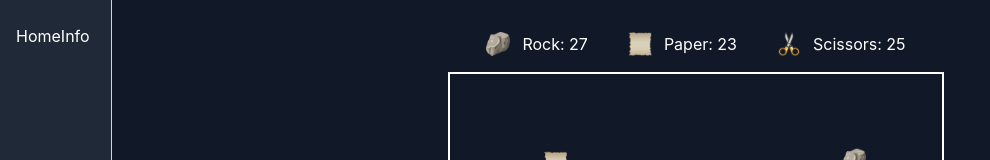
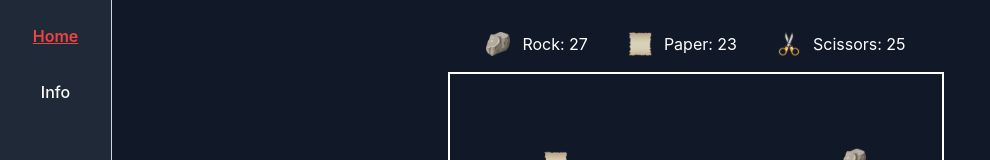
Before and after one commit to 40fathoms/rock-paper-scissors, a React (Vite) app: page / in a window 1280 px wide. Shown: the top 160 px of the page, without its empty margins (0-990 px from the left). Built offline with nearby package versions, Linux system fonts and the light colour scheme.

Commit message:
style: navlink styles

```diff
--- a/src/components/menu.tsx
+++ b/src/components/menu.tsx
@@ -1,5 +1,6 @@
+import clsx from 'clsx';
 import type { ComponentProps } from 'react';
-import { Link, useLocation } from 'react-router-dom';
+import { Link, NavLink, useLocation } from 'react-router-dom';
 
 import { cn } from '@/utils/cn';
 
@@ -11,18 +12,39 @@ const Menu = ({ className, ...props }: IMenu) => {
   return (
     <nav
       className={cn(
-        'fixed inset-x-0 bottom-0 z-10 h-[96px] border-t border-gray-300 bg-gray-800 px-3 py-0',
-        'sm:static sm:h-auto sm:border-r sm:border-t-0 sm:py-6',
+        'fixed inset-x-0 bottom-0 z-10 flex h-[96px] items-center justify-around gap-8 border-t border-gray-300 bg-gray-800 px-3 py-0',
+        'sm:static sm:flex sm:h-auto sm:flex-col sm:items-center sm:justify-start sm:gap-8 sm:border-r sm:border-t-0 sm:py-6',
         className
       )}
       {...props}
     >
-      <Link to="/" data-active={pathname === '/'}>
-        Home
-      </Link>
-      <Link to="/info" data-active={pathname === '/info'}>
-        Info
-      </Link>
+      <NavLink to="/">
+        {({ isActive }) => (
+          <span
+            className={cn([
+              'text-center text-sm font-medium leading-4',
+              'sm:text-base',
+              isActive && 'font-semibold text-red-500 underline'
+            ])}
+          >
+            Home
+          </span>
+        )}
+      </NavLink>
+
+      <NavLink to="/info">
+        {({ isActive }) => (
+          <span
+            className={cn([
+              'text-center text-sm font-medium leading-4',
+              'sm:text-base',
+              isActive && 'font-semibold text-red-500 underline'
+            ])}
+          >
+            Info
+          </span>
+        )}
+      </NavLink>
     </nav>
   );
 };
--- a/src/layouts/app.tsx
+++ b/src/layouts/app.tsx
@@ -11,7 +11,7 @@ const AppLayout = () => {
         'sm:grid-cols-[112px_1fr] sm:grid-rows-1'
       ])}
     >
-      <Menu className={cn(['order-2 bg-gray-800 p-4', 'sm:order-1'])} />
+      <Menu className={cn(['order-2', 'sm:order-1'])} />
       <section className={cn(['order-1', 'sm:order-2'])}>
         <Outlet />
       </section>
```
